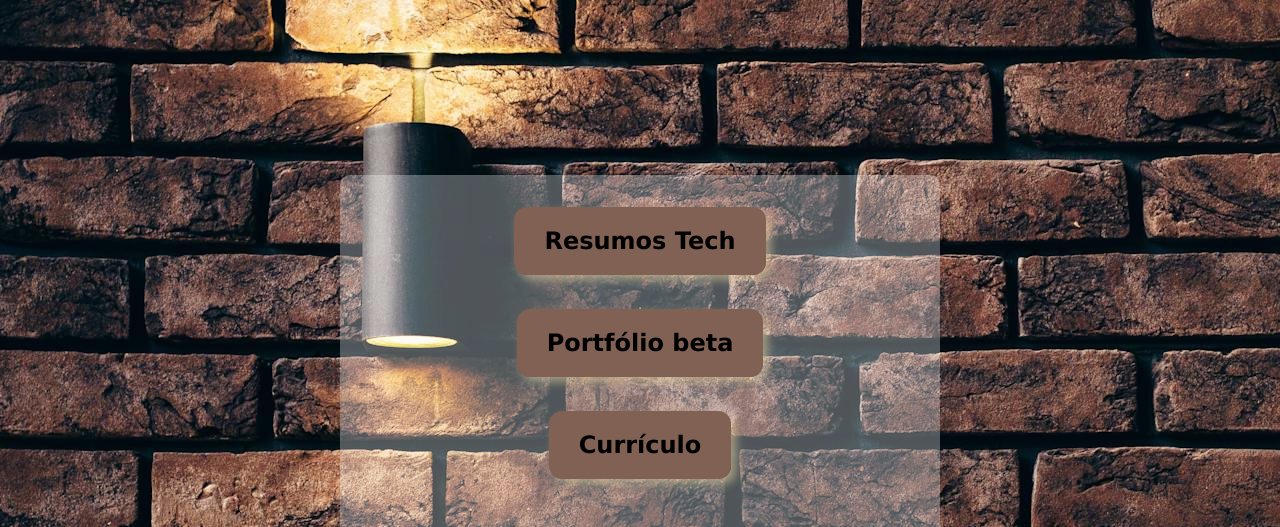
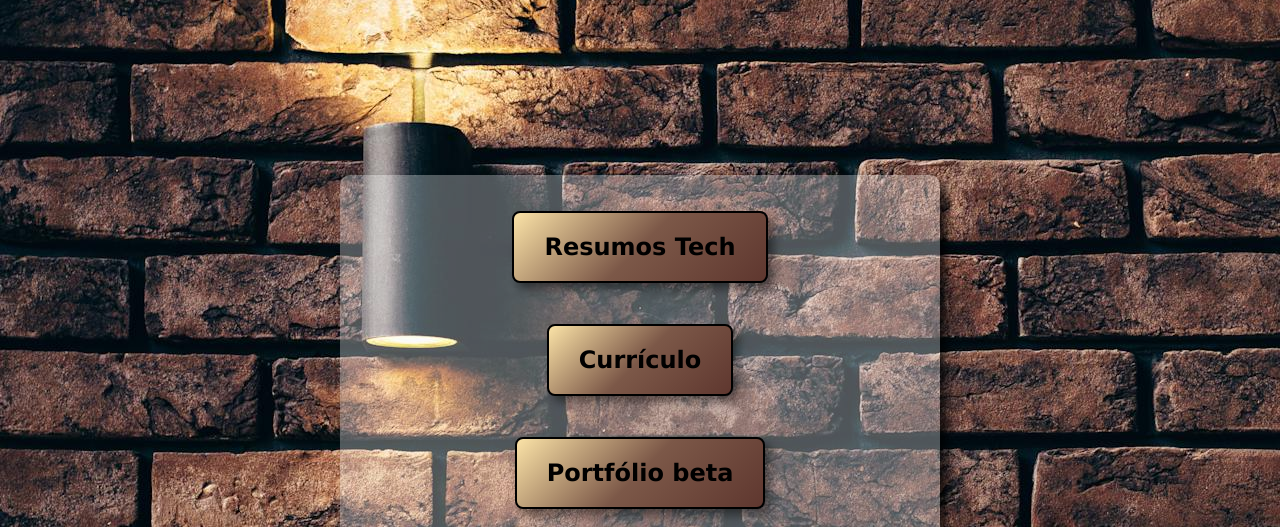
Before and after one commit to DiogoSilas/resumos-portfolio, a plain HTML site: page index.html in a window 1280 px wide. Shown: the top 527 px of the page. Drawn offline with Linux system fonts and the light colour scheme.

Commit message:
Style: Dicionado linear-gradient nos buttons.

```diff
--- a/index.html
+++ b/index.html
@@ -1,5 +1,5 @@
 <!DOCTYPE html>
-<html lang="en">
+<html lang="pt-BR">
 <head>
     <meta charset="UTF-8">
     <meta name="viewport" content="width=device-width, initial-scale=1.0">
@@ -17,11 +17,13 @@
             </button>
 
             <button type="button" class="button">
+                <a href="https://drive.google.com/file/d/1oJ8e1BbQhw2hL6V5MoFQYhvfss-Y_k1D/view" target="_blank">Currículo</a>
+            </button>
+
+            <button type="button" class="button">
                 <a href="https://diogosilas.github.io/portfolio/" target="_blank">Portfólio beta</a>
             </button>
-            <button type="button" class="button">
-                <a href="https://drive.google.com/file/d/1oJ8e1BbQhw2hL6V5MoFQYhvfss-Y_k1D/view" target="_blank">Currículo</a>
-            </button>
+
             <footer>
                 <a href="https://github.com/DiogoSilas" target="_blank"><i class="fab fa-github-square"></i></a>
                 <a href="https://www.instagram.com/diogosilas_ds/" target="_blank"><i class="fab fa-instagram-square"></i></a>
--- a/src/css/style.css
+++ b/src/css/style.css
@@ -10,6 +10,7 @@
 
 .section-button {
     background: #ffffff4f;
+    box-shadow: 7px 7px 10px #000000c1;
     width: 600px;
     height: 450px;
     border-radius: 10px;
@@ -21,15 +22,16 @@
     align-items: center;
 }
 
-.button > a {
+.button {
     padding: 20px 30px;
     cursor: pointer;
     font-family: Verdana, 'Geneva', Tahoma, sans-serif;
     font-size: 1.5rem;
     font-weight: 700;
-    background-color: #806154;
-    box-shadow: 5px 5px 10px #fbe3a77e;
-    border-radius: 13px;
+    border: solid 2px #000;
+    background-image: linear-gradient(135deg, #fbe3a7,#7C5848 , #5F372F);
+    box-shadow: 6px 6px 10px #00000072;
+    border-radius: 8px;
 }
 
 .section-button .fa-github-square, .section-button .fa-instagram-square, .section-button .fa-linkedin {
```
